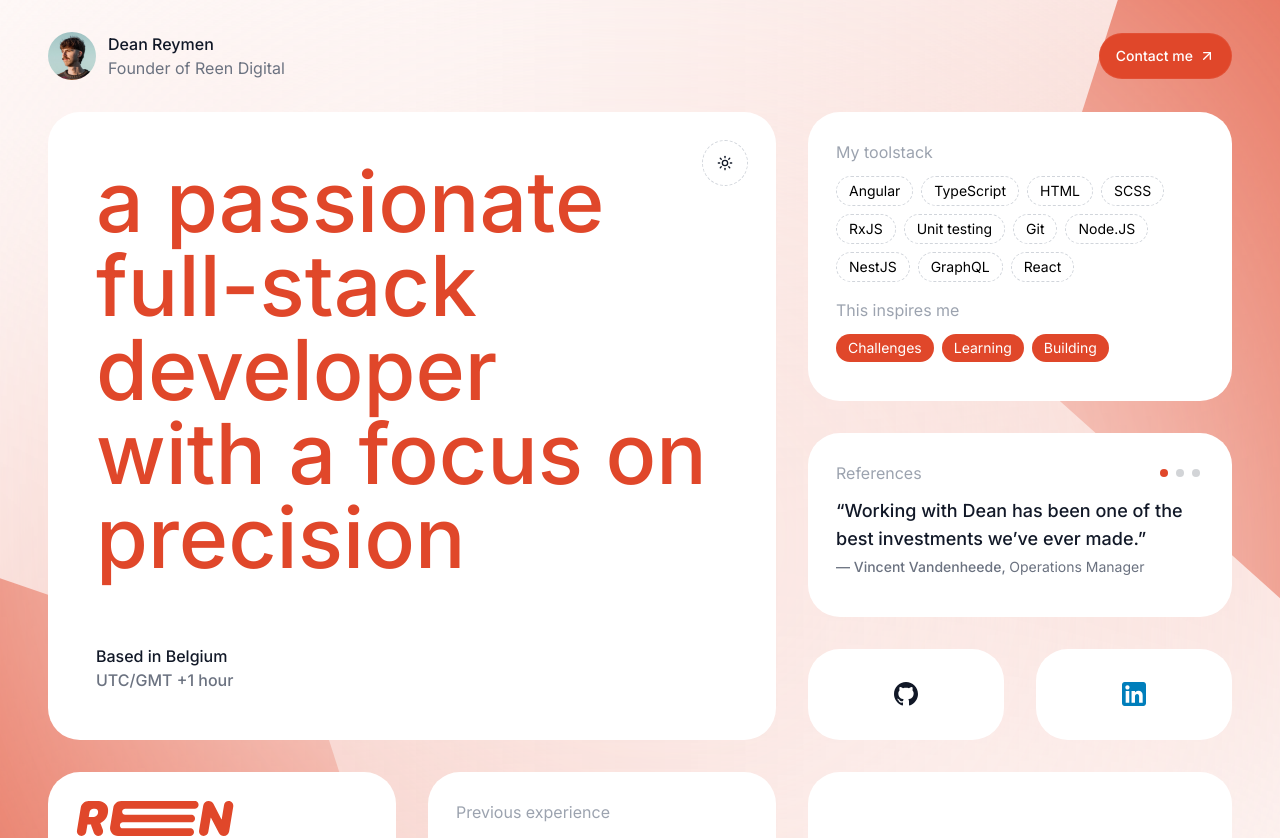
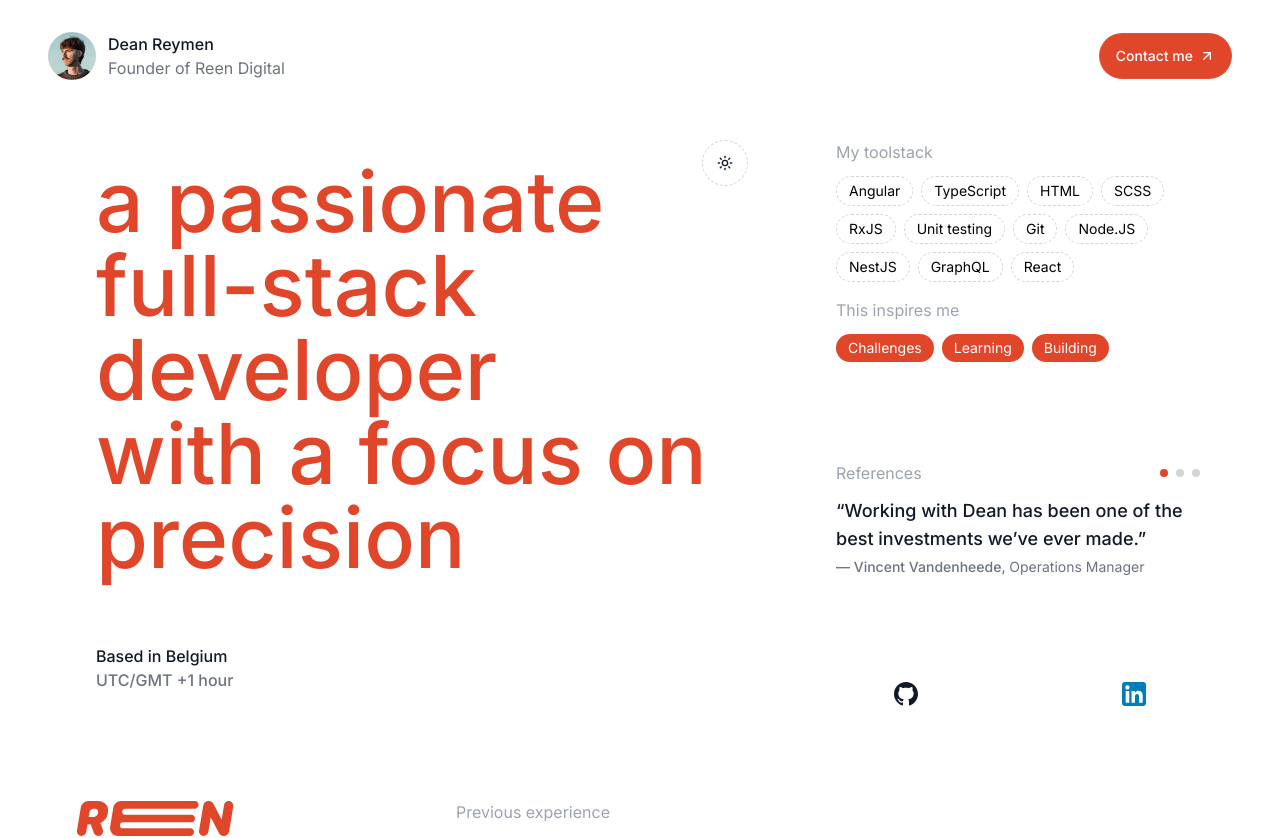
Before and after one commit to deenr/portfolio, a React (Vite) app: page / in a window 1280 px wide. Shown: the top 838 px of the page. Built offline with nearby package versions, Linux system fonts and the light colour scheme.

Commit message:
chore: test performance

```diff
--- a/src/App.tsx
+++ b/src/App.tsx
@@ -1,4 +1,3 @@
-import { Background } from './components/Background';
 import { Contact } from './components/Contact';
 import { Experience } from './components/Experience';
 import { GitHubSocial } from './components/GitHubSocial';
@@ -50,7 +49,7 @@ function App() {
             <Socials />
           </div> */}
         </main>
-        <Background />
+        {/* <Background /> */}
       </div>
     </ThemeProvider>
   );
--- a/src/index.css
+++ b/src/index.css
@@ -4,6 +4,5 @@
 
 body {
   max-height: 100vh;
-  overflow: hidden;
   font-family: 'Inter', sans-serif;
 }
```
